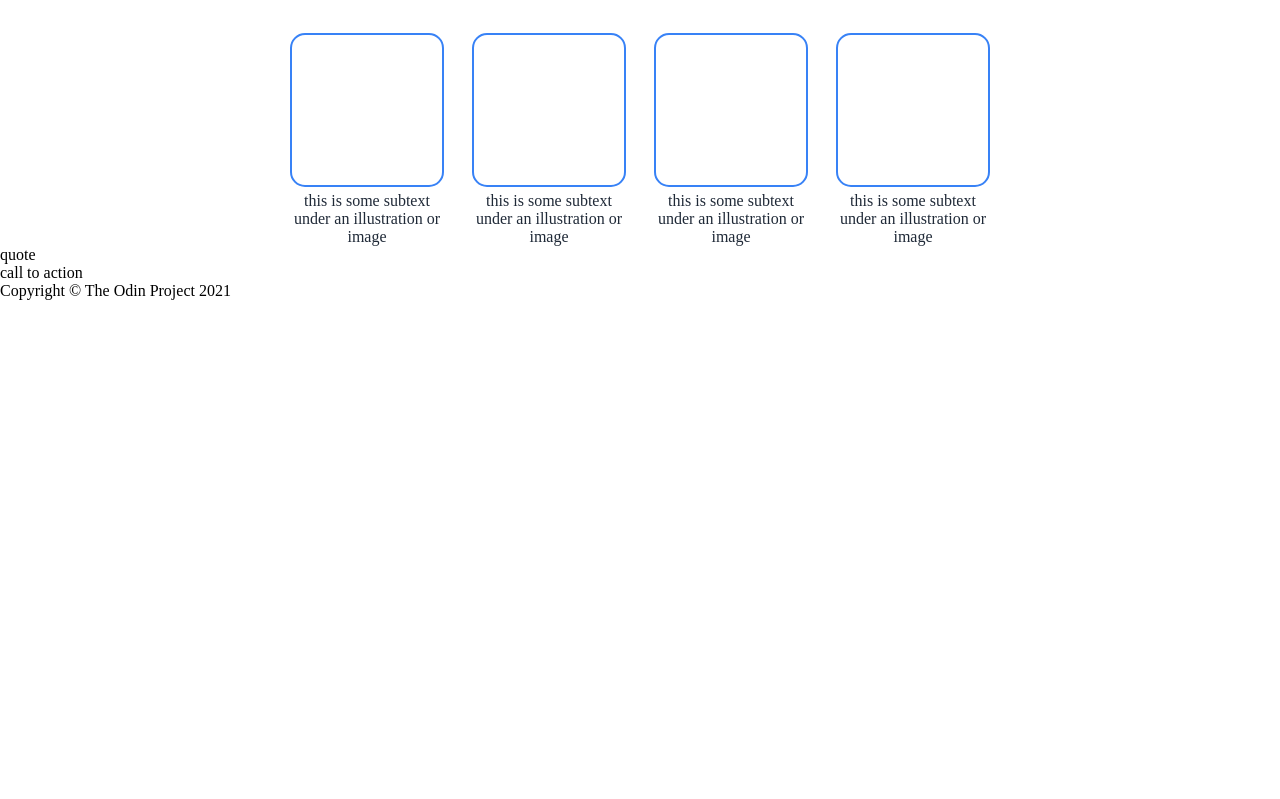
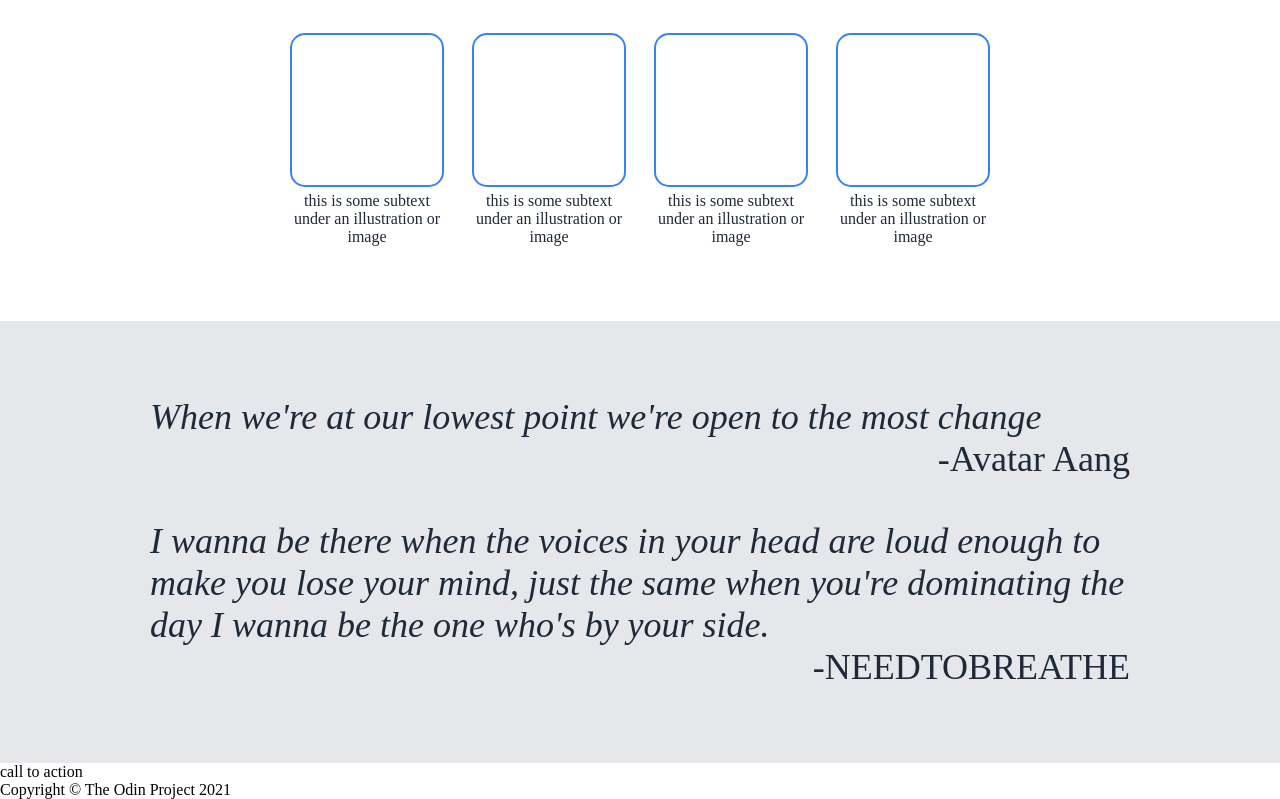
Before and after one commit to joshoshiro99/Landing-Page-Project, a plain HTML site: page website/index.html in a window 1280 px wide. Shown: the part 488-1287 px from the top of the page. Before the commit the page ends 800 px from the top, so only its background shows below. Drawn offline with Linux system fonts and the light colour scheme.

Commit message:
Add css styling to card-3 (quotes)

```diff
--- a/website/index.html
+++ b/website/index.html
@@ -53,7 +53,17 @@
         </div>
 
         <dive class="card-3">
-            quote
+            <div class="quote-holder">
+                <p class="quote">When we're at our lowest point we're open to the most change</p>
+
+                <p class="credit">-Avatar Aang</p>
+            </div>
+            <div class="quote-holder">
+                <p class="quote">I wanna be there when the voices in your head are loud enough to make you lose your mind, just the same when you're dominating the day I wanna be the one who's by your side.</p>
+
+                <p class="credit">-NEEDTOBREATHE</p>
+            </div>
+
         </dive>
 
         <div class="card-4">
--- a/website/style.css
+++ b/website/style.css
@@ -70,7 +70,7 @@ button {
 
 /* card-2 styling */
 .card-2 {
-    padding: 0 150px;
+    padding: 0 150px 75px;
 }
 
 h3 {
@@ -104,3 +104,27 @@ h3 {
     border-color: #3882f6;
     border-radius: 15px;
 }
+
+/* card-3 styling */
+.card-3 {
+    background-color: #e5e7eb;
+    padding: 75px 150px;
+    display: flex;
+    flex-direction: column;
+    gap: 40px;
+    font-size: 36px;
+    color: #1f2937;
+}
+
+.quote-holder {
+    display: flex;
+    flex-direction: column;
+}
+
+.quote {
+    font-style: italic;
+}
+
+.credit {
+    align-self: flex-end;
+}
```
